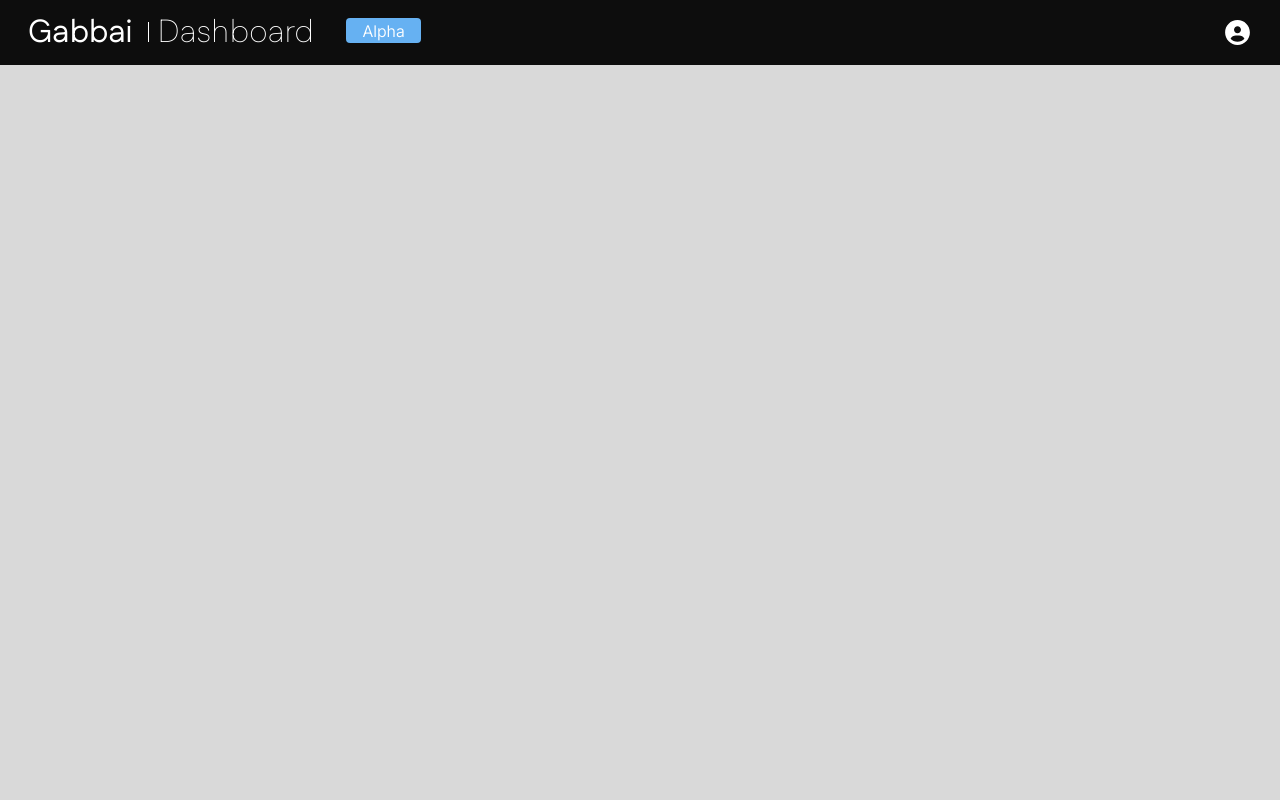
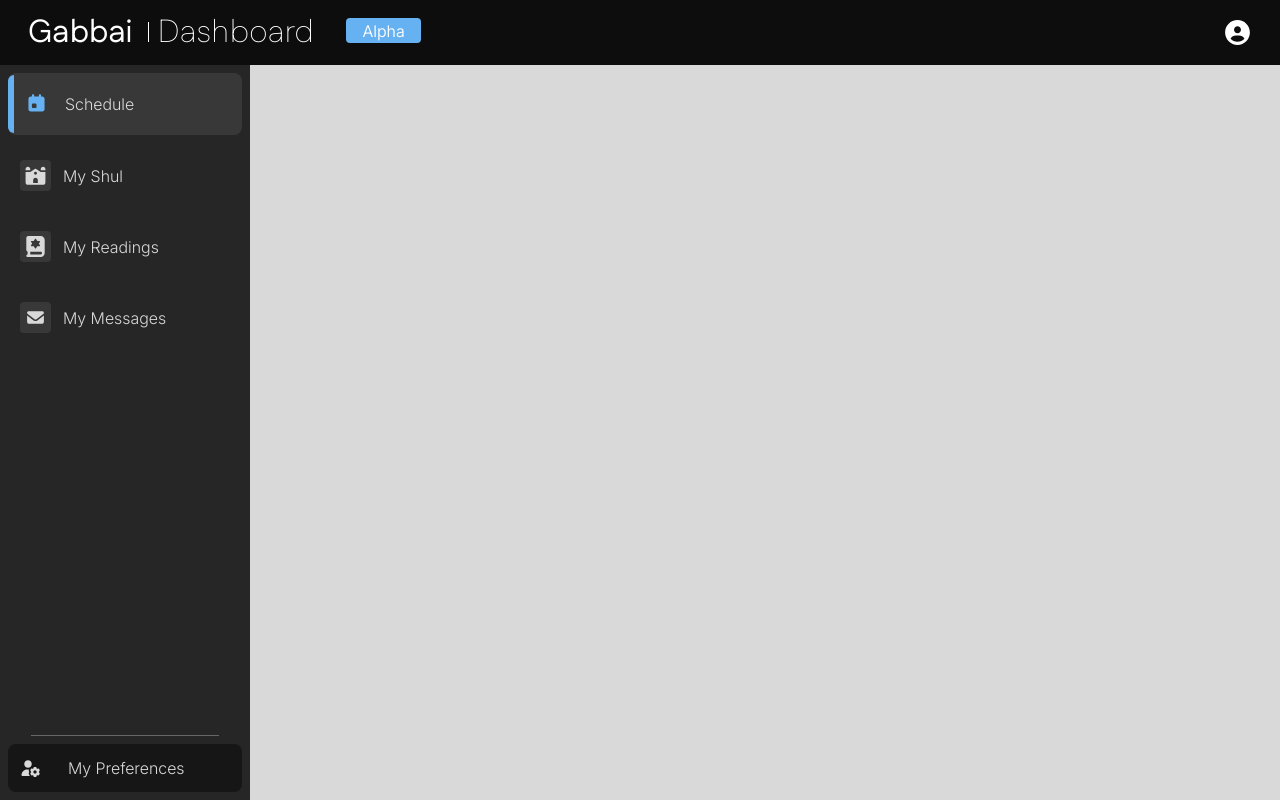
Before and after one commit to brandonbng23/gabbai, a React (Vite) app in the folder frontend/: page / in a window 1280 px wide. Built offline with nearby package versions, Linux system fonts and the light colour scheme.

Commit message:
Added Aside component

```diff
--- a/frontend/src/App.jsx
+++ b/frontend/src/App.jsx
@@ -5,7 +5,8 @@ function Schedule() {
   return (
   <div>
     <Navbar />
-  </div> );
+    <Aside />
+  </div>);
 }
 
 export default Schedule;
```
